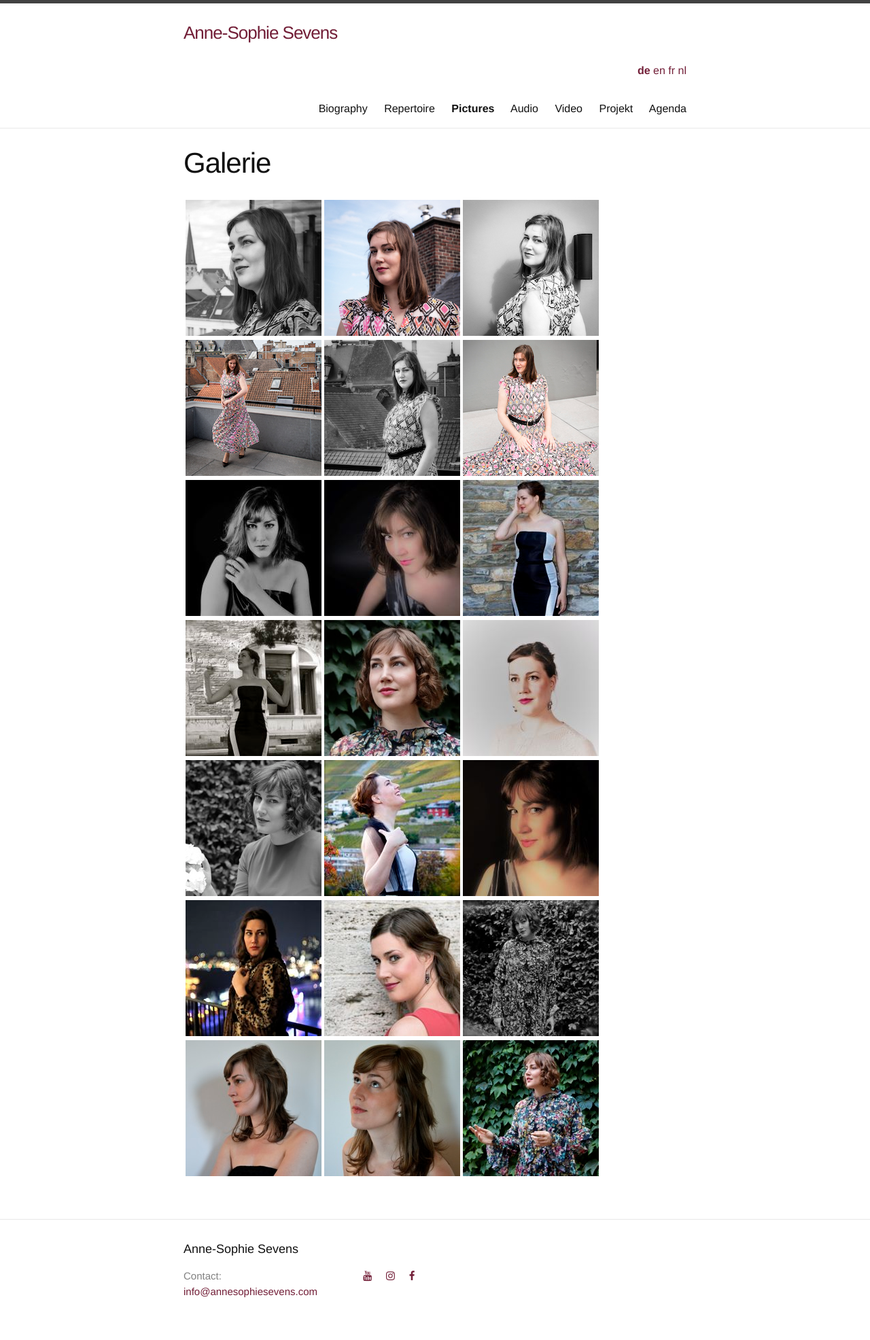
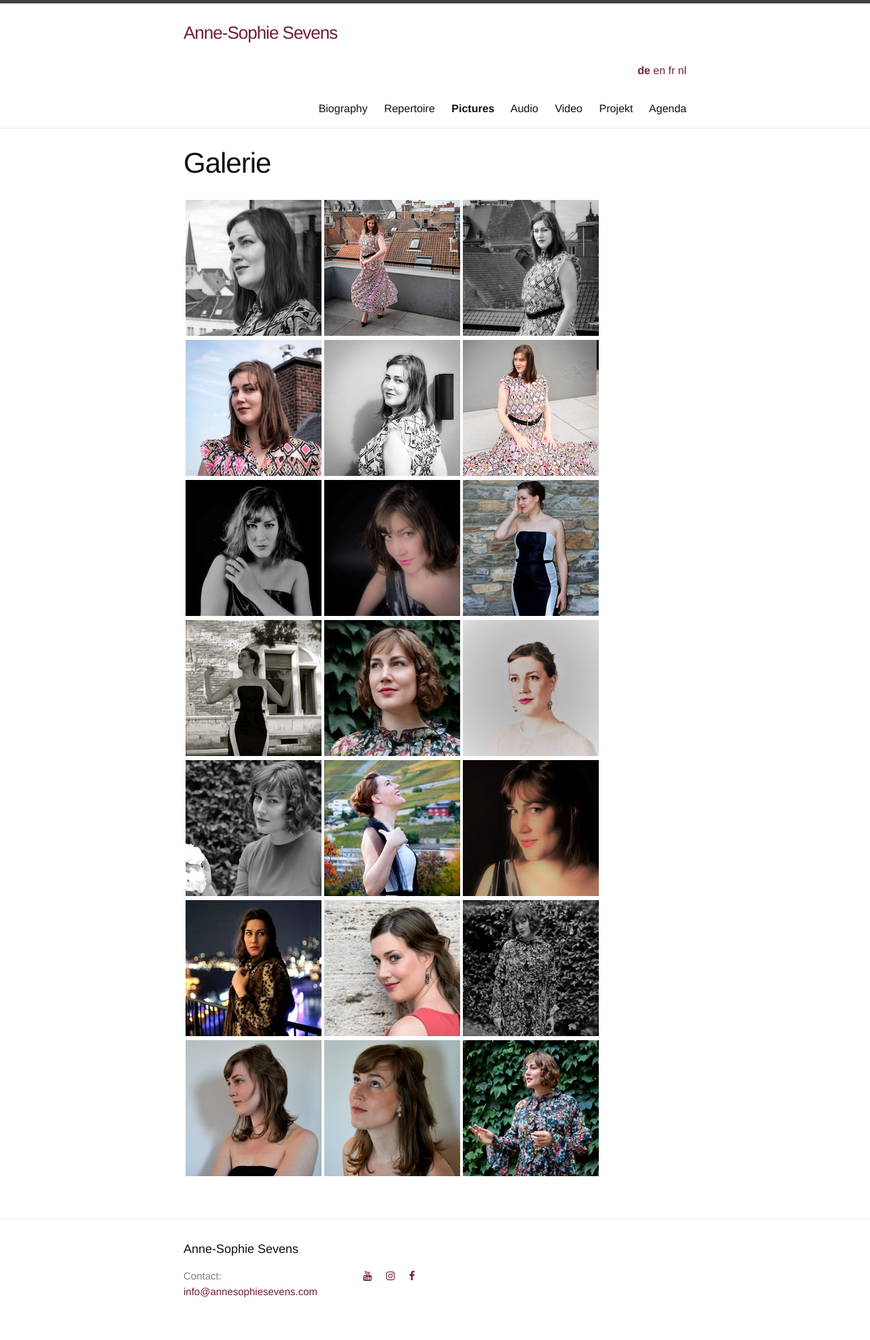
Before and after one commit to annesophie-sevens/annesophie-sevens.github.io, a Jekyll site: the page built from pictures-de.md, in a window 1280 px wide. Shown: the whole page at 68% size. Built offline with Jekyll 4.4.1, drawn with Linux system fonts in a browser that asks for light colours; nearby versions of some CDN libraries.

Commit message:
Update pictures-de.md

```diff
--- a/pictures-de.md
+++ b/pictures-de.md
@@ -5,9 +5,9 @@ menuorder: 7
 lang: de
 ref: pictures
 ---
-| <a href="/assets/R1.jpg"> ![]({{ site.baseurl }}/assets/R1-thumbnail.jpeg) </a> | <a href="/assets/R2.jpg"> ![]({{ site.baseurl }}/assets/R2-thumbnail.jpg) </a> | <a href="/assets/R3.jpg">  ![]({{ site.baseurl }}/assets/R3-thumbnail.jpg) </a> |
+| <a href="/assets/R1.jpg"> ![]({{ site.baseurl }}/assets/R1-thumbnail.jpeg) </a> | <a href="/assets/R4.jpg"> ![]({{ site.baseurl }}/assets/R4-thumbnail.jpg) </a> | <a href="/assets/R5.jpg">  ![]({{ site.baseurl }}/assets/R5-thumbnail.jpg) </a> |
 
-| <a href="/assets/R4.jpg"> ![]({{ site.baseurl }}/assets/R4-thumbnail.jpg) </a> | <a href="/assets/R5.jpg"> ![]({{ site.baseurl }}/assets/R5-thumbnail.jpg) </a> | <a href="/assets/R6.jpg">  ![]({{ site.baseurl }}/assets/R6-thumbnail.jpg) </a> |
+| <a href="/assets/R2.jpg"> ![]({{ site.baseurl }}/assets/R2-thumbnail.jpg) </a> | <a href="/assets/R3.jpg"> ![]({{ site.baseurl }}/assets/R3-thumbnail.jpg) </a> | <a href="/assets/R6.jpg">  ![]({{ site.baseurl }}/assets/R6-thumbnail.jpg) </a> |
 
 | <a href="/assets/I.jpg"> ![]({{ site.baseurl }}/assets/Ic.jpg) </a> | <a href="/assets/IV.jpg"> ![]({{ site.baseurl }}/assets/IVc.jpg) </a> | <a href="/assets/2953.jpg">  ![]({{ site.baseurl }}/assets/2953c.jpg) </a> |
 
```
